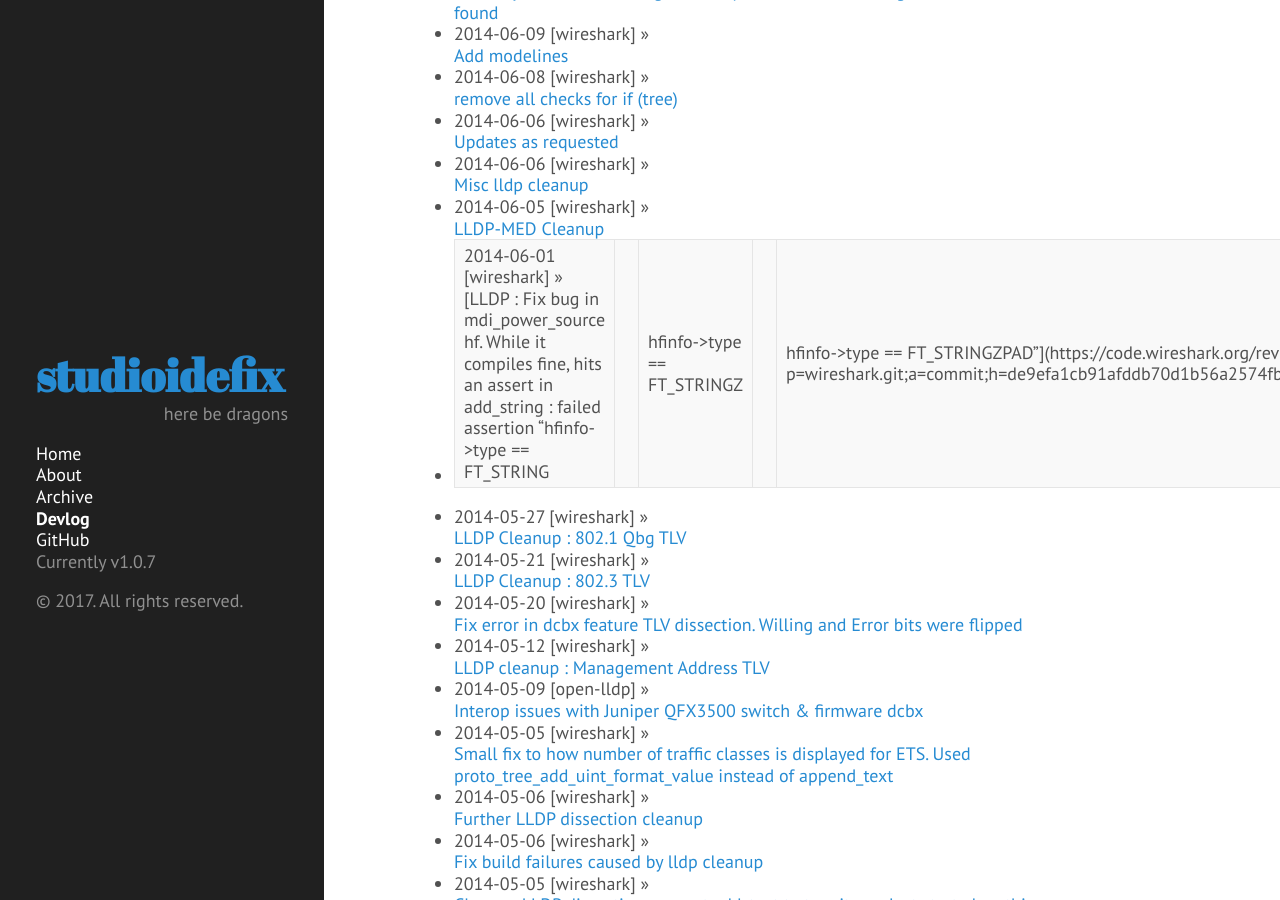
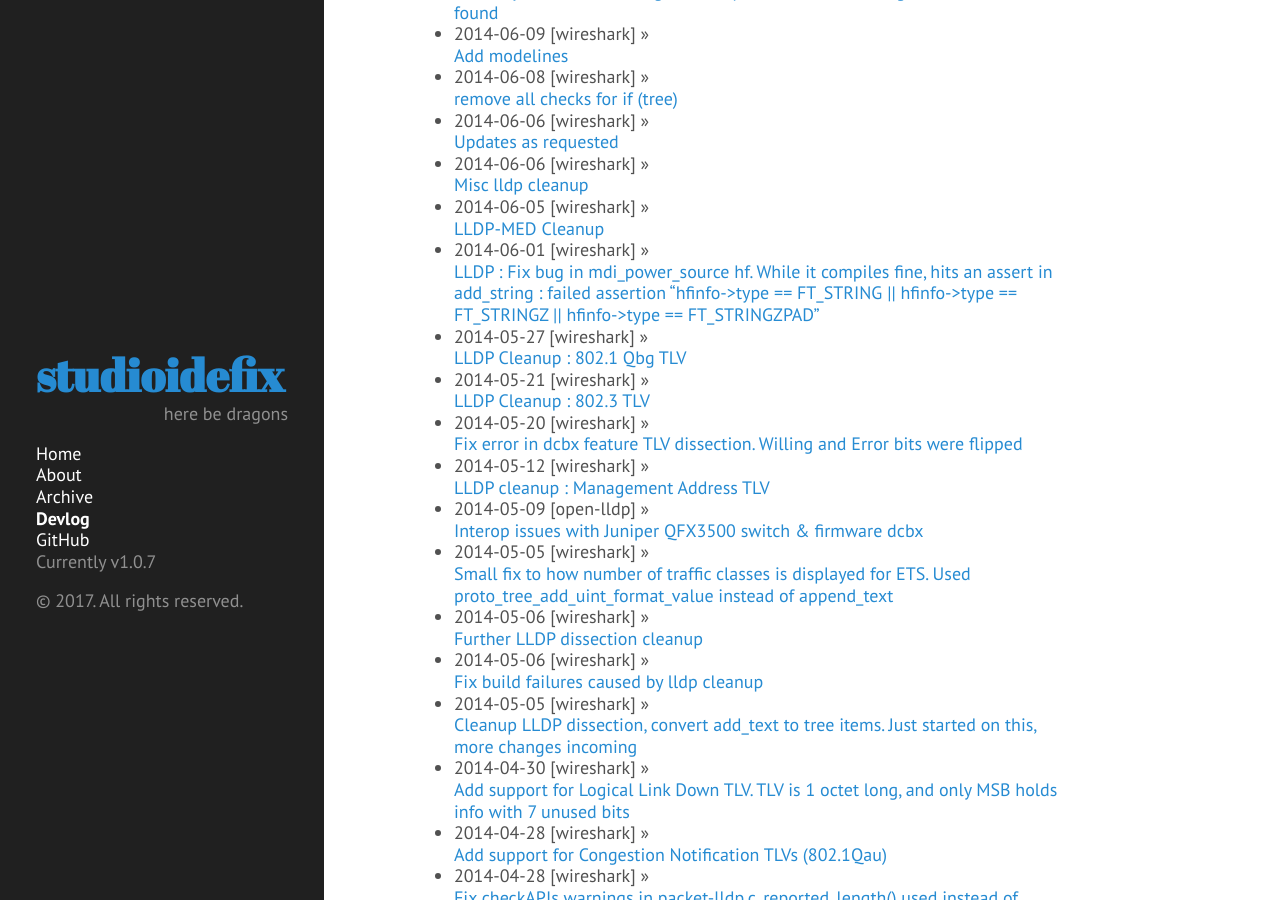
Before and after one commit to anish/anish.github.io, a Jekyll site: the page built from devlog.md, in a window 1280 px wide and 900 px high, scrolled down 7110 px. Built offline with Jekyll 4.4.1, drawn with Linux system fonts in a browser that asks for light colours.

Commit message:
Fix formatting issue

```diff
--- a/devlog.md
+++ b/devlog.md
@@ -168,7 +168,7 @@ git log --author=Anish --format="* %cd [wireshark] &raquo;<br> [%s](https://code
 * 2014-06-06 [wireshark] &raquo;<br> [Updates as requested](https://code.wireshark.org/review/gitweb?p=wireshark.git;a=commit;h=a048dc1d0d33728022831a538d878e967da88901)
 * 2014-06-06 [wireshark] &raquo;<br> [Misc lldp cleanup](https://code.wireshark.org/review/gitweb?p=wireshark.git;a=commit;h=b69642db300a44c244ccbc641facc9cb0c86d072)
 * 2014-06-05 [wireshark] &raquo;<br> [LLDP-MED Cleanup](https://code.wireshark.org/review/gitweb?p=wireshark.git;a=commit;h=65abca673f16792ec1eb6f8173009db737e3a626)
-* 2014-06-01 [wireshark] &raquo;<br> [LLDP : Fix bug in mdi\_power\_source hf. While it compiles fine, hits an assert in add\_string : failed assertion "hfinfo->type == FT\_STRING || hfinfo->type == FT\_STRINGZ || hfinfo->type == FT\_STRINGZPAD"](https://code.wireshark.org/review/gitweb?p=wireshark.git;a=commit;h=de9efa1cb91afddb70d1b56a2574fb0def628bd3)
+* 2014-06-01 [wireshark] &raquo;<br> [LLDP : Fix bug in mdi\_power\_source hf. While it compiles fine, hits an assert in add\_string : failed assertion "hfinfo->type == FT\_STRING \|\| hfinfo->type == FT\_STRINGZ \|\| hfinfo->type == FT\_STRINGZPAD"](https://code.wireshark.org/review/gitweb?p=wireshark.git;a=commit;h=de9efa1cb91afddb70d1b56a2574fb0def628bd3)
 * 2014-05-27 [wireshark] &raquo;<br> [LLDP Cleanup : 802.1 Qbg TLV](https://code.wireshark.org/review/gitweb?p=wireshark.git;a=commit;h=482e6a65102a0007ce7665501215e2851be413ed)
 * 2014-05-21 [wireshark] &raquo;<br> [LLDP Cleanup : 802.3 TLV](https://code.wireshark.org/review/gitweb?p=wireshark.git;a=commit;h=db4abb64eafcf1372585be025461e76d54f38ebb)
 * 2014-05-20 [wireshark] &raquo;<br> [Fix error in dcbx feature TLV dissection. Willing and Error bits were flipped](https://code.wireshark.org/review/gitweb?p=wireshark.git;a=commit;h=7e4b8a1497d9a412e9d3f1ea59f49dbad6ea8d9e)
```
